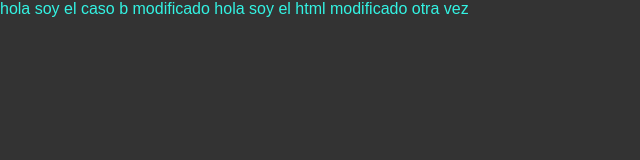
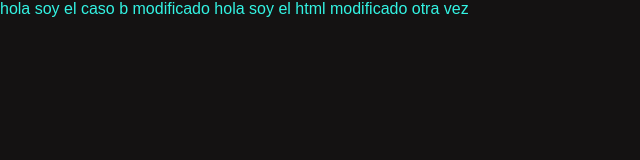
Before and after one commit to benigattafoni/practica-git, a plain HTML site: page index.html in a window 1280 px wide. Shown: the whole page, without its empty margins (0-640 px from the left). Drawn offline with Linux system fonts and the light colour scheme.

Commit message:
Cambio color de fondo

```diff
--- a/css/estilos.css
+++ b/css/estilos.css
@@ -1,5 +1,5 @@
 body {
-    background-color: #333333; /* Color de fondo */
+    background-color: #141212; /* Color de fondo */
     color: #33f3e3;            /* Color del texto */
     font-family: Arial, sans-serif; /* Tipo de fuente */
     margin: 0;                 /* Quitar márgenes por defecto */
```
